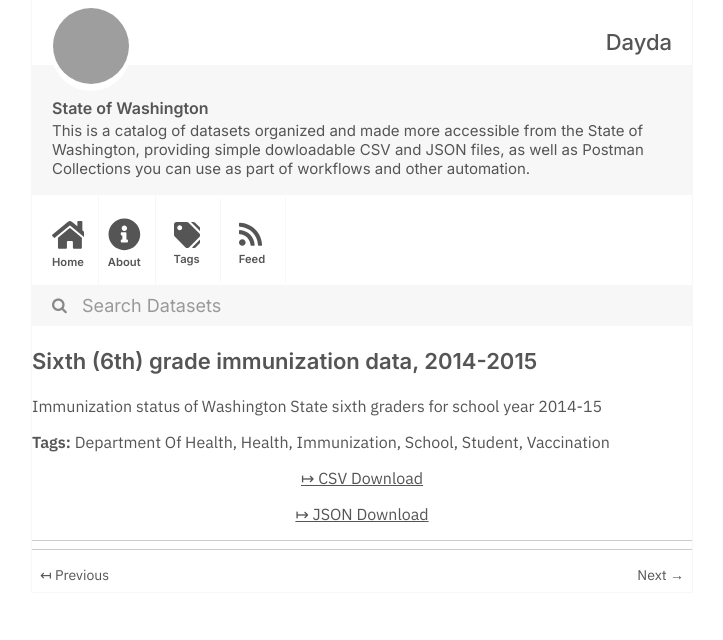
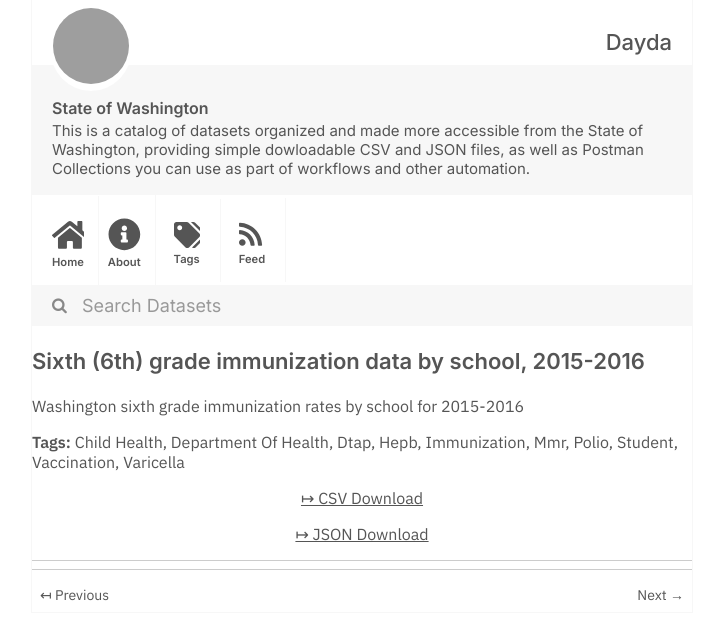
Before and after one commit to dayda-entities/state-of-washington, a Jekyll site: the page built from _posts/2020-11-10-sixth-6th-grade-immunization-d.md, in a window 1280 px wide, cut to the strip 0-640 px from the top of the page. Shown: the whole strip, without its empty margins (278-1001 px from the left). Built offline with Jekyll 4.4.1, drawn with Linux system fonts in a browser that asks for light colours; grey boxes are pictures that could not be loaded.

Commit message:
Publish Data

```diff
--- a/_posts/2020-11-10-sixth-6th-grade-immunization-d.md
+++ b/_posts/2020-11-10-sixth-6th-grade-immunization-d.md
@@ -1,21 +1,25 @@
 ---
-title: 'Sixth (6th) grade immunization data, 2014-2015'
-created: '2020-11-10T17:21:04.912182'
-modified: '2020-11-10T17:21:04.912193'
+title: 'Sixth (6th) grade immunization data by school, 2015-2016'
+created: '2020-11-10T17:20:11.210636'
+modified: '2020-11-10T17:20:11.210643'
 state: active
 type: dataset
 tags:
+  - Child Health
   - Department Of Health
-  - Health
+  - Dtap
+  - Hepb
   - Immunization
-  - School
+  - Mmr
+  - Polio
   - Student
   - Vaccination
+  - Varicella
 groups:
   - Local Government
-csv_url: 'https://data.wa.gov/api/views/mgne-w2kv/rows.csv?accessType=DOWNLOAD'
-json_url: 'https://data.wa.gov/api/views/mgne-w2kv/rows.json?accessType=DOWNLOAD'
+csv_url: 'https://data.wa.gov/api/views/9vf7-7een/rows.csv?accessType=DOWNLOAD'
+json_url: 'https://data.wa.gov/api/views/9vf7-7een/rows.json?accessType=DOWNLOAD'
 layout: post
 
 ---
-Immunization status of Washington State sixth graders for school year 2014-15
+Washington sixth grade immunization rates by school for 2015-2016
```
